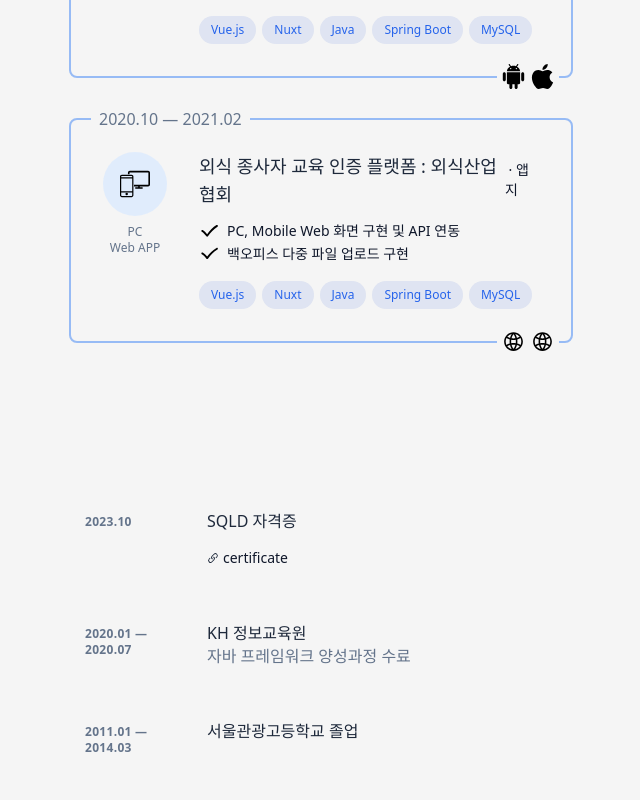
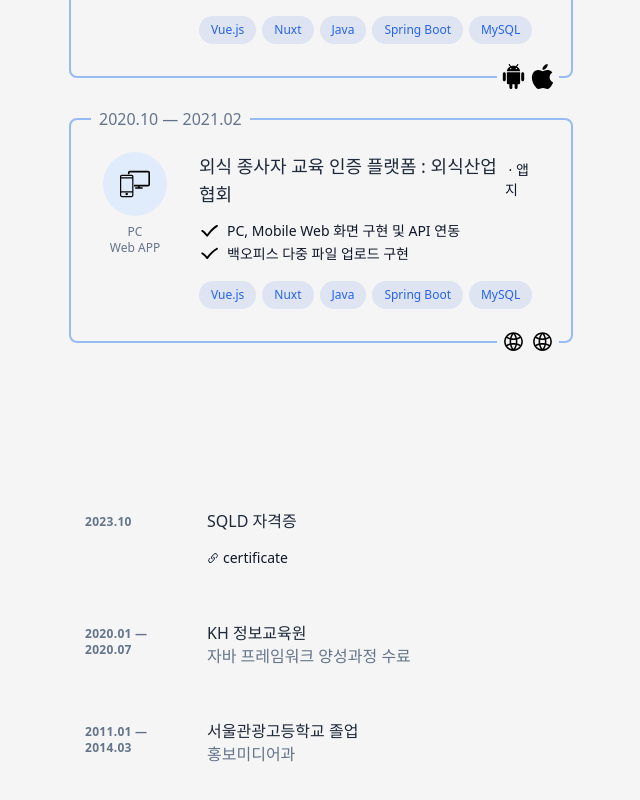
Before and after one commit to ssyeon612/seungyeon-portfolio, a Next.js app: page / in a window 1280 px wide. Shown: the part 3259-4059 px from the top of the page, without its empty margins (563-1203 px from the left). Built offline with nearby package versions, Linux system fonts and the light colour scheme.

Commit message:
update observer margin

```diff
--- a/src/components/Header/index.tsx
+++ b/src/components/Header/index.tsx
@@ -13,8 +13,6 @@ const Header = () => {
     ];
 
     const callback = function (entries: any, observer: any) {
-        console.log(entries);
-        console.log(observer);
         entries.forEach((entry: any) => {
             let id = entry.target.id;
             let links = document.querySelectorAll("nav a");
@@ -29,7 +27,7 @@ const Header = () => {
 
     useEffect(() => {
         let observer = new IntersectionObserver(callback, {
-            rootMargin: "-300px 0px -300px 0px",
+            rootMargin: "-300px 0px -400px 0px",
         });
         let sections = document.querySelectorAll("section");
         sections.forEach((section) => observer.observe(section));
--- a/src/components/Others/index.tsx
+++ b/src/components/Others/index.tsx
@@ -46,6 +46,9 @@ const Others = () => {
                             <div className="z-10 mb-2 mt-1 text-xs font-semibold uppercase tracking-wide text-slate-500 sm:col-span-2">2011.01 — 2014.03</div>
                             <div className="z-10 sm:col-span-6">
                                 <h3 className="font-medium leading-snug">서울관광고등학교 졸업</h3>
+                                <div className="text-slate-500" aria-hidden="true">
+                                    홍보미디어과
+                                </div>
                             </div>
                         </div>
                     </li>
```
